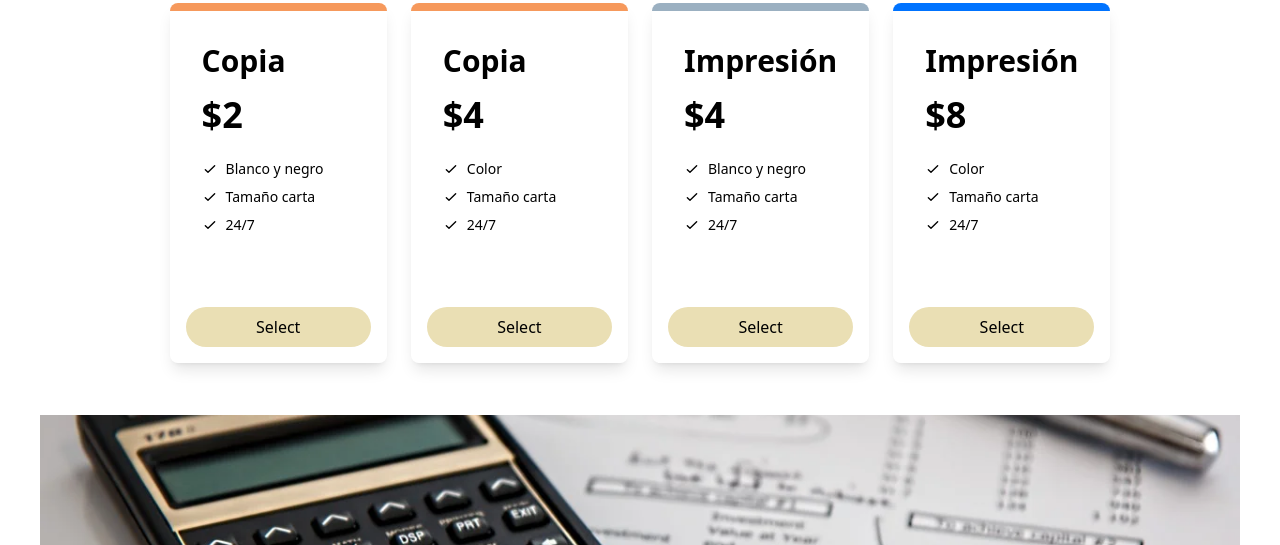
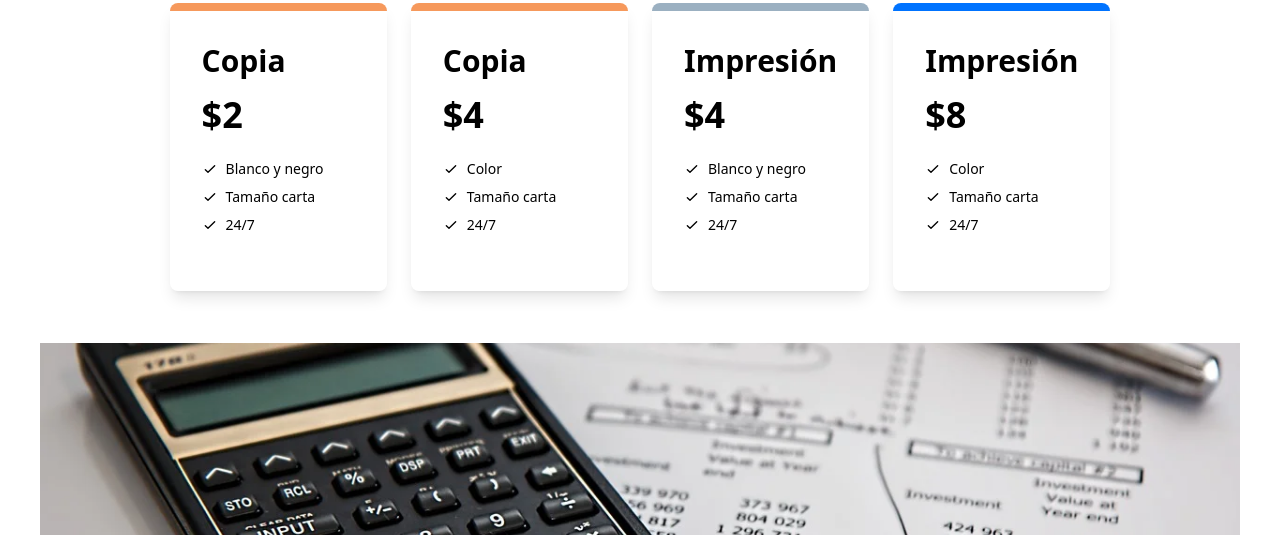
Before and after one commit to LuisGRR/PapeleriaGatonio, a plain HTML site: page index.html in a window 1280 px wide. Shown: the part 1389-1934 px from the top of the page. Drawn offline with Linux system fonts and the light colour scheme.

Commit message:
Deploying to gh-pages from @ LuisGRR/PapeleriaGatonio@f5c2b64252ac9368fa91df3aa7931db1f39b925c 🚀

```diff
--- a/index.html
+++ b/index.html
@@ -235,13 +235,13 @@
                 </li>
               </ul>
             </div>
-            <div class="p-4">
+            <!--div class="p-4">
               <button
                 class="w-full bg-beige text-white rounded-full px-4 py-2 hover:bg-blue active:bg-blue"
               >
                 Select
               </button>
-            </div>
+            </div-->
           </div>
 
           <!-- Pricing Card 2 -->
@@ -307,13 +307,13 @@
                 </li>
               </ul>
             </div>
-            <div class="p-4">
+            <!--div class="p-4">
               <button
                 class="w-full bg-beige text-white rounded-full px-4 py-2 hover:bg-blue active:bg-blue"
               >
                 Select
               </button>
-            </div>
+            </div-->
           </div>
 
           <!-- Pricing Card 3 -->
@@ -378,13 +378,13 @@
                 </li>
               </ul>
             </div>
-            <div class="p-4">
+            <!--div class="p-4">
               <button
                 class="w-full bg-beige text-white rounded-full px-4 py-2 hover:bg-blue active:bg-blue"
               >
                 Select
               </button>
-            </div>
+            </div-->
           </div>
 
           <!-- Pricing Card 4 -->
@@ -451,13 +451,13 @@
                 </li>
               </ul>
             </div>
-            <div class="p-4">
+            <!--div class="p-4">
               <button
                 class="w-full bg-beige text-white rounded-full px-4 py-2 hover:bg-blue active:bg-blue"
               >
                 Select
               </button>
-            </div>
+            </div-->
           </div>
         </div>
       </section>
```
